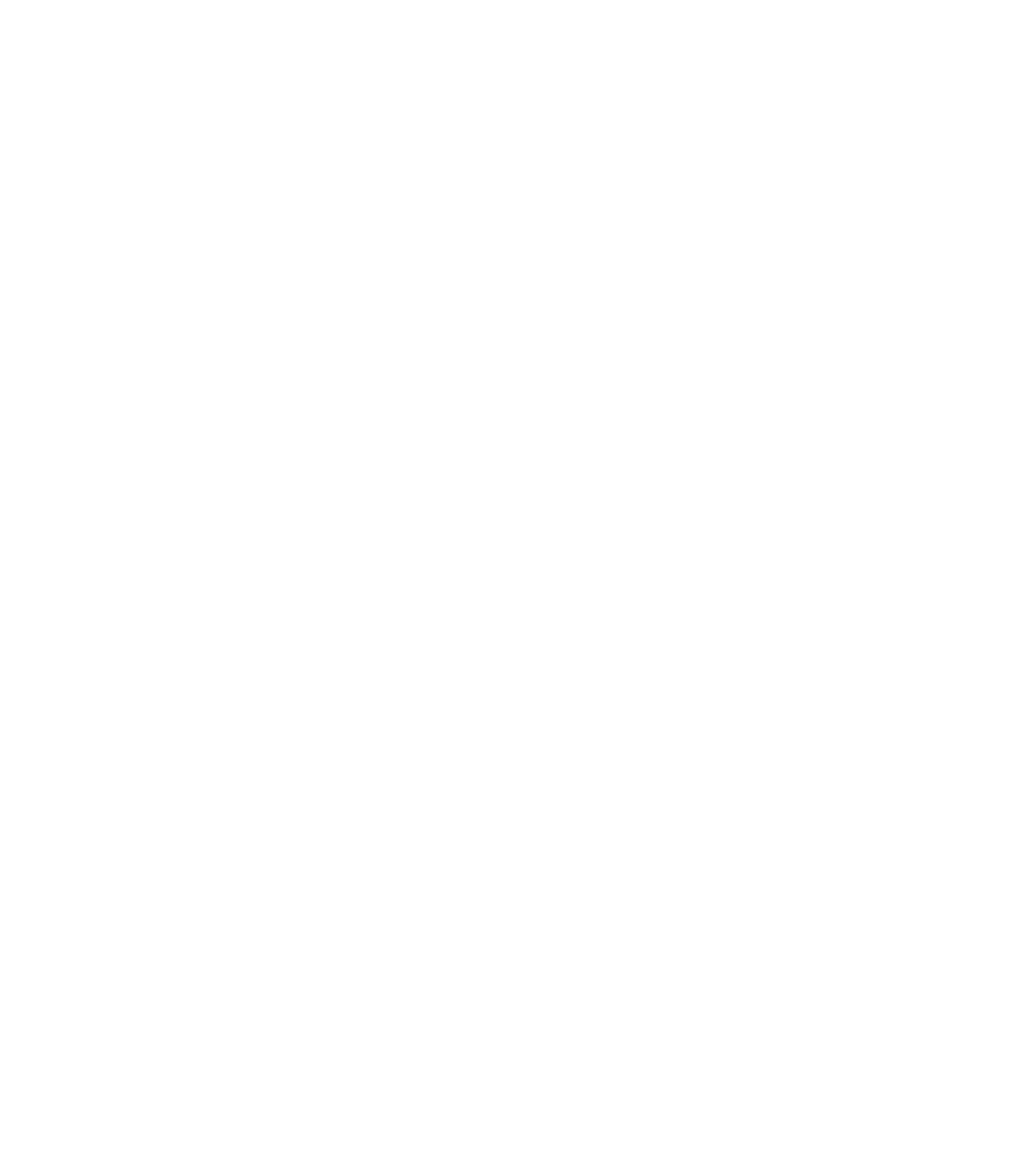
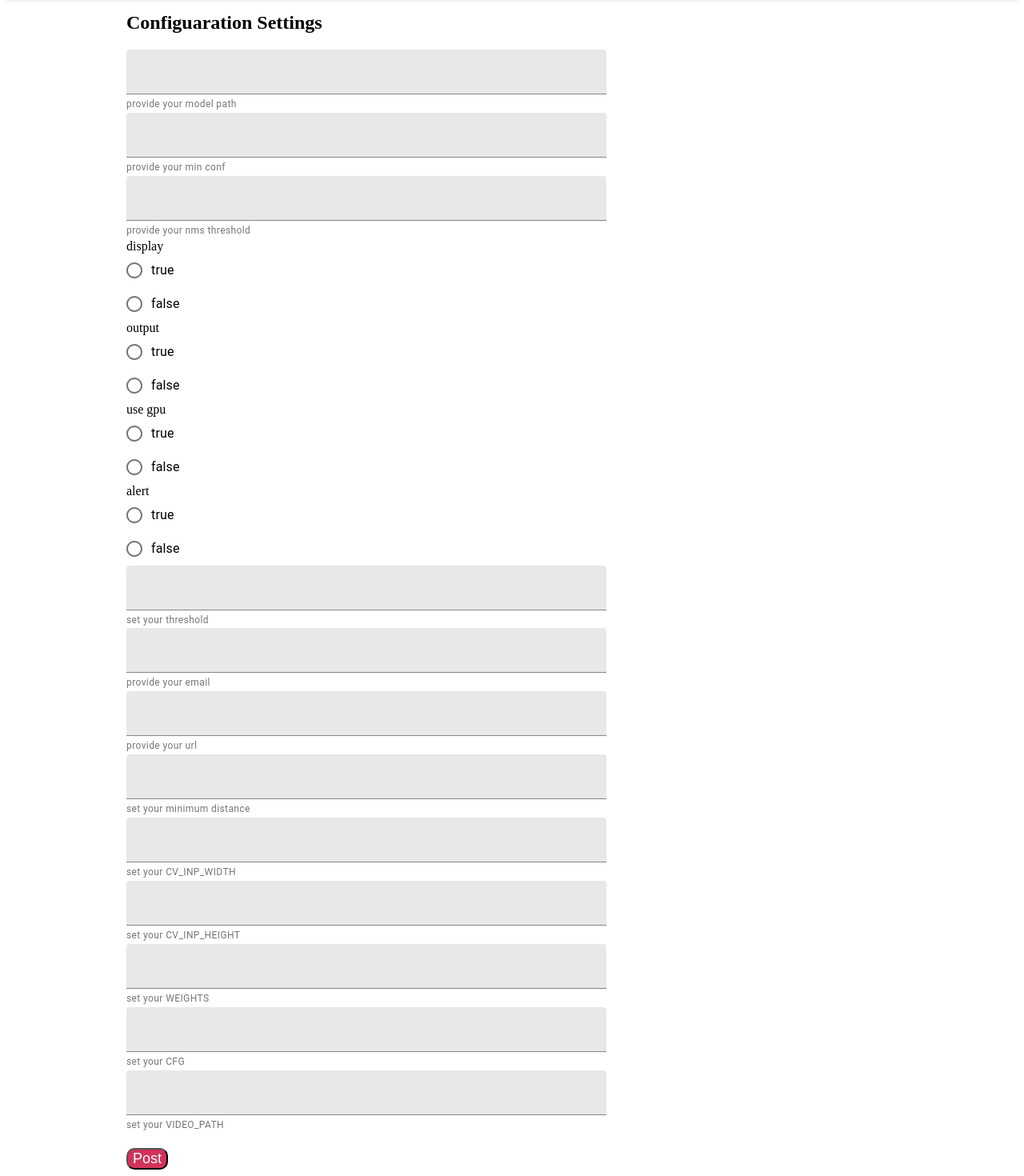
Before and after one commit to SJSUSpring21/SoDistant, a React (Create React App) app in the folder client/: page /settings in a window 1280 px wide. Shown: the part 77-1547 px from the top of the page at 80% size. Before the commit the page ends 800 px from the top, so only its background shows below. Built offline with nearby package versions, Linux system fonts and the light colour scheme.

Commit message:
settings/config

```diff
--- a/client/src/components/Main.js
+++ b/client/src/components/Main.js
@@ -2,7 +2,7 @@
 import {Route, Switch} from 'react-router-dom';
 import DashboardPage from './DashboardPage';
 import LandingPage from './LandingPage';
-
+import Settings from './Settings';
 
 //Create a Main Component
 class Main extends Component {
@@ -13,6 +13,7 @@
                 {/*Render Different Component based on Route*/}
                 <Route path="/landing" component={LandingPage}/>
                 <Route path="/dashboard" component={DashboardPage}/>
+                <Route path="/settings" component={Settings}/>
 
             </div>
         )
--- a/client/src/components/Settings.js
+++ b/client/src/components/Settings.js
@@ -0,0 +1,233 @@
+import React from 'react'
+import { Modal,Container,Row,Col,Image, Form, FormLabel} from 'react-bootstrap';
+import Input from '@material-ui/core/Input';
+import FormControl from '@material-ui/core/FormControl';
+import InputLabel from '@material-ui/core/InputLabel';
+import FormHelperText from '@material-ui/core/FormHelperText';
+import NavBarAfterLogin from './NavBarAfterLogin';
+import FilledInput from '@material-ui/core/FilledInput';
+import RadioGroup from '@material-ui/core/RadioGroup';
+import Radio from '@material-ui/core/Radio';
+import FormControlLabel from '@material-ui/core/FormControlLabel';
+import { useState ,useEffect} from 'react'
+import axios from 'axios';
+import Button from '@material-ui/core/Button';
+
+export default function Settings() {
+
+    const[DISPLAY,setDisplay] = useState("");
+    const[OUTPUT,setOUTPUT] = useState("");
+    const[USE_GPU,setUSE_GPU] = useState("");
+    const[ALERT,setALERT] = useState("");
+    const[MODEL_PATH,setModel] = useState("");
+    const[MIN_CONF,setMinConf] = useState("");
+    const[NMS_THRESH,setnmsthr] = useState("");
+    const[THRESHOLD,setthr] = useState("");
+    const[MAIL,setMAIL] = useState("");
+    const[URL,setURL] = useState("");
+    const[MIN_DISTANCE,setmindis] = useState("");
+    const[CV_INP_WIDTH,setcvp] = useState("");
+    const[CV_INP_HEIGHT,setcvh] = useState("");
+    const[WEIGHTS,setweights] = useState("");
+    const[CFG,setcfg] = useState("");
+    const[VIDEO_PATH,setvideopath] = useState("");
+
+    const handleSettingsSubmit = async(e) =>{
+
+        const body = {
+            'DISPLAY':DISPLAY,
+            'OUTPUT':OUTPUT,
+            'MODEL_PATH':MODEL_PATH,
+            'MIN_CONF':MIN_CONF,
+            'NMS_THRESH':NMS_THRESH,
+            'THRESHOLD':THRESHOLD,
+            'USE_GPU':USE_GPU,
+            'ALERT':ALERT,
+            'MAIL':MAIL,
+            'URL':URL,
+            'MIN_DISTANCE':MIN_DISTANCE,
+            'CV_INP_WIDTH':CV_INP_WIDTH,
+            'CV_INP_HEIGHT':CV_INP_HEIGHT,
+            'WEIGHTS':WEIGHTS,
+            'CFG':CFG,
+            'VIDEO_PATH':VIDEO_PATH
+         }
+         const response = await axios.post('http://localhost:5000/config',body);
+         if(response.status===200){
+             console.log("response:: "+response.data);
+         }
+        // axios.post('http://localhost:5000/settings')
+        // .then(response=>{
+        //     console.log("Response: "+JSON.stringify(response.data));
+        // }).catch(err=>{
+        // console.log(err);
+        // });
+    }
+
+
+    return (
+        <>
+        <NavBarAfterLogin />
+          <Container style={{marginLeft:"150px"}}>
+            <Row>
+                <h2>Configuaration Settings</h2>
+            </Row>
+            <Row>
+            <Form onSubmit={handleSettingsSubmit}>
+            {/* <InputLabel htmlFor="modelpath">Model path</InputLabel> */}
+            <FilledInput
+            fullWidth="true"
+            style={{width:"600px"}}
+            id="modelpath"
+            value={MODEL_PATH}
+            onChange={(e)=>setModel(e.target.value)}
+            aria-describedby="my-helper-text" />
+            <FormHelperText id="my-helper-text">provide your model path</FormHelperText>
+
+            {/* <InputLabel htmlFor="minconf">Min Conf</InputLabel> */}
+            <FilledInput
+            fullWidth="true"
+            style={{width:"600px"}}
+            id="minconf"
+            value={MIN_CONF}
+            onChange={(e)=>setMinConf(e.target.value)}
+            aria-describedby="my-helper-text" />
+            <FormHelperText id="my-helper-text">provide your min conf</FormHelperText>
+
+            {/* <InputLabel htmlFor="nmsthr">Nms Threshold</InputLabel> */}
+            <FilledInput
+            fullWidth="true"
+            style={{width:"600px"}}
+            id="nmsthr"
+            value={NMS_THRESH}
+            onChange={(e)=>setnmsthr(e.target.value)}
+            aria-describedby="my-helper-text" />
+            <FormHelperText id="my-helper-text">provide your nms threshold</FormHelperText>
+
+            <label>display</label>
+            <RadioGroup aria-label="Display" name="Display" value={DISPLAY} onChange={(e)=>setDisplay(e.target.value)}>
+            <FormControlLabel value="true" control={<Radio />} label="true" />
+            <FormControlLabel value="false" control={<Radio />} label="false" />
+            </RadioGroup>
+
+            <label>output</label>
+            <RadioGroup aria-label="Output" name="Output" value={OUTPUT} onChange={(e)=>setOUTPUT(e.target.value)}>
+            <FormControlLabel value="true" control={<Radio />} label="true" />
+            <FormControlLabel value="false" control={<Radio />} label="false" />
+            </RadioGroup>
+
+            <label>use gpu</label>
+            <RadioGroup aria-label="useGpu" name="useGpu" value={USE_GPU} onChange={(e)=>setUSE_GPU(e.target.value)}>
+            <FormControlLabel value="true" control={<Radio />} label="true" />
+            <FormControlLabel value="false" control={<Radio />} label="false" />
+            </RadioGroup>
+
+            <label>alert</label>
+            <RadioGroup aria-label="alert" name="alert" value={ALERT} onChange={(e)=>setALERT(e.target.value)}>
+            <FormControlLabel value="true" control={<Radio />} label="true" />
+            <FormControlLabel value="false" control={<Radio />} label="false" />
+            </RadioGroup>
+
+            {/* <InputLabel htmlFor="thr">Threshold</InputLabel> */}
+            <FilledInput
+            fullWidth="true"
+            style={{width:"600px"}}
+            id="thr"
+            value={THRESHOLD}
+            onChange={(e)=>setthr(e.target.value)}
+            aria-describedby="my-helper-text" />
+            <FormHelperText id="my-helper-text">set your threshold</FormHelperText>
+
+            {/* <InputLabel htmlFor="email">Email</InputLabel> */}
+            <FilledInput
+            fullWidth="true"
+            style={{width:"600px"}}
+            id="email"
+            value={MAIL}
+            onChange={(e)=>setMAIL(e.target.value)}
+            aria-describedby="my-helper-text" />
+            <FormHelperText id="my-helper-text">provide your email</FormHelperText>
+
+            {/* <InputLabel htmlFor="url">Url</InputLabel> */}
+            <FilledInput
+            fullWidth="true"
+            style={{width:"600px"}}
+            id="url"
+            value={URL}
+            onChange={(e)=>setURL(e.target.value)}
+            aria-describedby="my-helper-text" />
+            <FormHelperText id="my-helper-text">provide your url</FormHelperText>
+
+            {/* <InputLabel htmlFor="mindis">Minimum distance</InputLabel> */}
+            <FilledInput
+            fullWidth="true"
+            style={{width:"600px"}}
+            id="mindis"
+            value={MIN_DISTANCE}
+            onChange={(e)=>setmindis(e.target.value)}
+            aria-describedby="my-helper-text" />
+            <FormHelperText id="my-helper-text">set your minimum distance</FormHelperText>
+
+            {/* <InputLabel htmlFor="cvp">CV_INP_WIDTH</InputLabel> */}
+            <FilledInput
+            fullWidth="true"
+            style={{width:"600px"}}
+            id="cvp"
+            value={CV_INP_WIDTH}
+            onChange={(e)=>setcvp(e.target.value)}
+            aria-describedby="my-helper-text" />
+            <FormHelperText id="my-helper-text">set your CV_INP_WIDTH</FormHelperText>
+
+            {/* <InputLabel htmlFor="cvh">CV_INP_HEIGHT</InputLabel> */}
+            <FilledInput
+            fullWidth="true"
+            style={{width:"600px"}}
+            id="cvh"
+            value={CV_INP_HEIGHT}
+            onChange={(e)=>setcvh(e.target.value)}
+            aria-describedby="my-helper-text" />
+            <FormHelperText id="my-helper-text">set your CV_INP_HEIGHT</FormHelperText>
+
+            {/* <InputLabel htmlFor="weights">WEIGHTS</InputLabel> */}
+            <FilledInput
+            fullWidth="true"
+            style={{width:"600px"}}
+            id="weights"
+            value={WEIGHTS}
+            onChange={(e)=>setweights(e.target.value)}
+            aria-describedby="my-helper-text" />
+            <FormHelperText id="my-helper-text">set your WEIGHTS</FormHelperText>
+
+            {/* <InputLabel htmlFor="cfg">CFG</InputLabel> */}
+            <FilledInput
+            fullWidth="true"
+            style={{width:"600px"}}
+            id="cfg"
+            value={CFG}
+            onChange={(e)=>setcfg(e.target.value)}
+            aria-describedby="my-helper-text" />
+            <FormHelperText id="my-helper-text">set your CFG</FormHelperText>
+
+            {/* <InputLabel htmlFor="videopath">VIDEO_PATH</InputLabel> */}
+            <FilledInput
+            fullWidth="true"
+            style={{width:"600px"}}
+            id="videopath"
+            value={VIDEO_PATH}
+            onChange={(e)=>setvideopath(e.target.value)}
+            aria-describedby="my-helper-text" />
+            <FormHelperText id="my-helper-text">set your VIDEO_PATH</FormHelperText>
+            <br/>
+            <Row>
+              <input
+              type="submit"
+              value="Post"
+              style={{fontSize:"18px",textAlign:"center",background:"#D1335A",color:"#FFFFFF",borderRadius:"10px"}}
+              />
+            </Row>
+            </Form>
+            </Row>
+          </Container>
+        </>
+    )
+}
```
Also changed, not shown: client/src/components/RecordedSection.js (added, +9 -0 lines).
